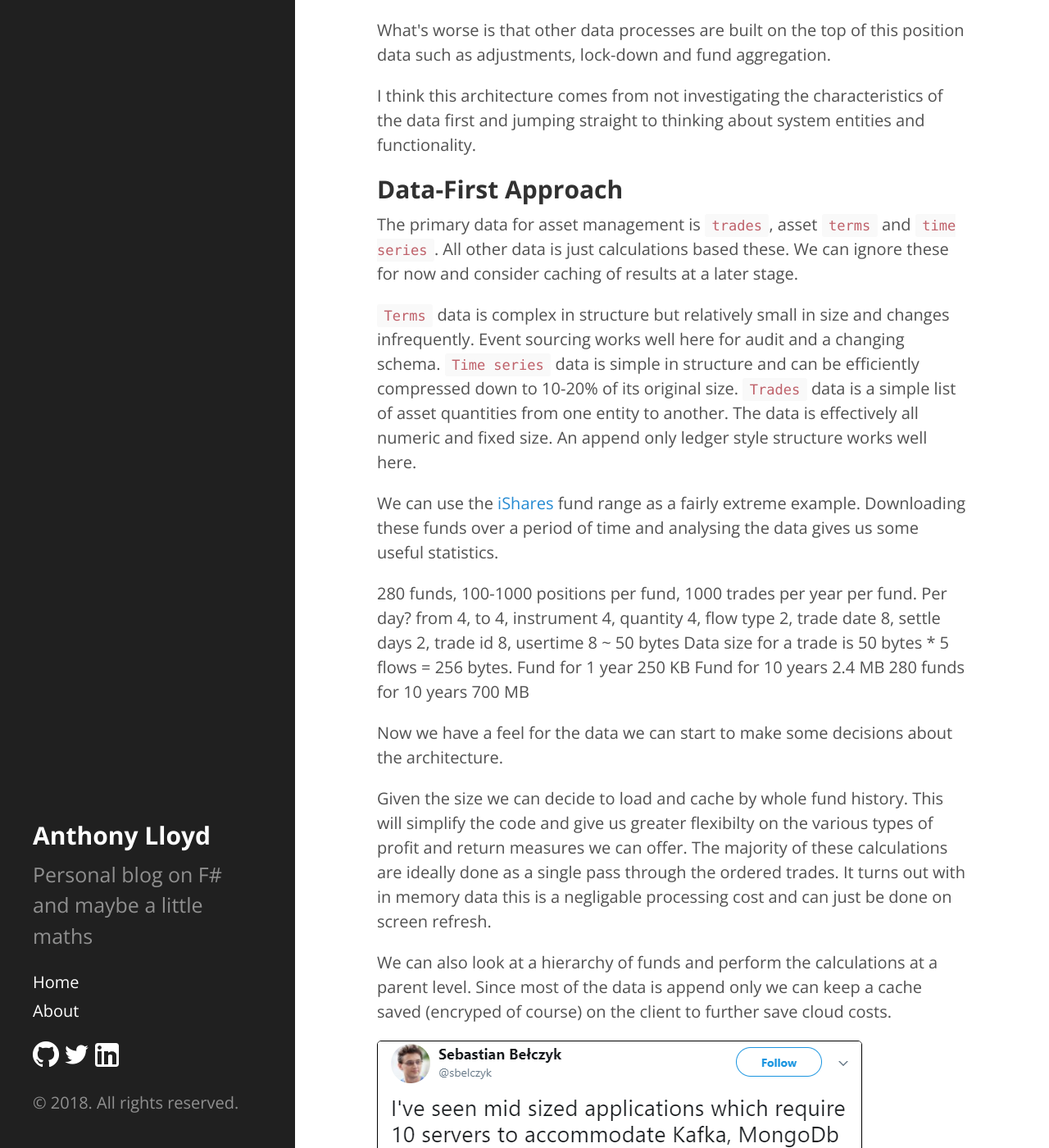
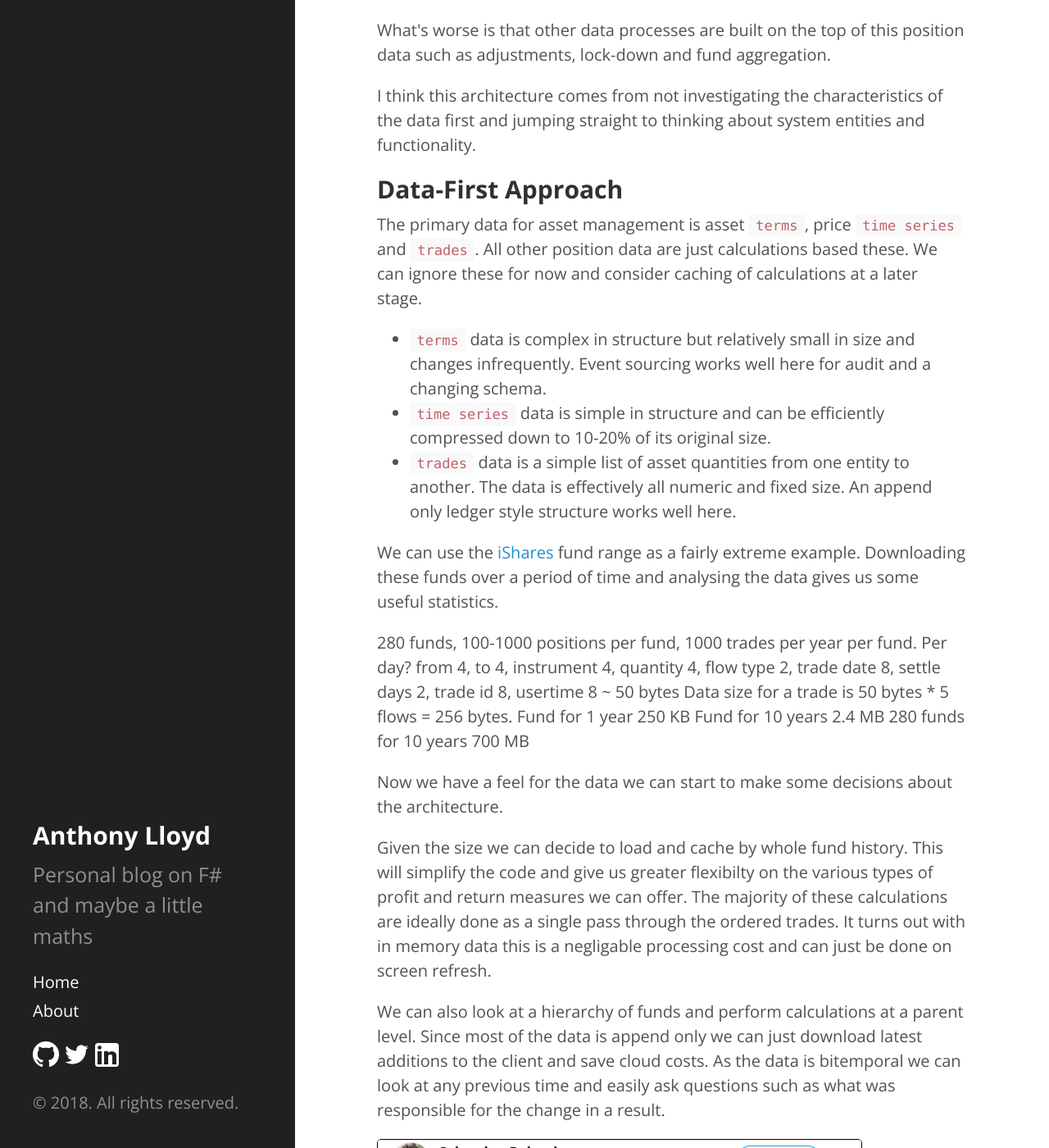
Before and after one commit to AnthonyLloyd/AnthonyLloyd.github.io, a Jekyll site: the page built from _posts/2018-02-10-architecture-data-first.html, in a window 1280 px wide and 1400 px high, scrolled down 1456 px. Shown: the whole window at 82% size. Built offline with Jekyll 4.4.1, drawn with Linux system fonts in a browser that asks for light colours; some web fonts are replaced; comment, search, counter and statistics services are not loaded; some of the changed text lies outside the part shown.

Commit message:
data first 5

```diff
--- a/_posts/2018-02-10-architecture-data-first.html
+++ b/_posts/2018-02-10-architecture-data-first.html
@@ -28,14 +28,14 @@ What is being saved is essentially a chosen set of calculation results.</p>
 <p>What's worse is that other data processes are built on the top of this position data such as adjustments, lock-down and fund aggregation.</p>
 <p>I think this architecture comes from not investigating the characteristics of the data first and jumping straight to thinking about system entities and functionality.</p>
 <h2>Data-First Approach</h2>
-<p>The primary data for asset management is <code>trades</code>, asset <code>terms</code> and <code>time series</code>.
-All other data is just calculations based these.
-We can ignore these for now and consider caching of results at a later stage.</p>
-<p><code>Terms</code> data is complex in structure but relatively small in size and changes infrequently. Event sourcing works well here for audit and a changing schema.
-<code>Time series</code> data is simple in structure and can be efficiently compressed down to 10-20% of its original size.
-<code>Trades</code> data is a simple list of asset quantities from one entity to another.
-The data is effectively all numeric and fixed size.
-An append only ledger style structure works well here.</p>
+<p>The primary data for asset management is asset <code>terms</code>, price <code>time series</code> and <code>trades</code>.
+All other position data are just calculations based these.
+We can ignore these for now and consider caching of calculations at a later stage.</p>
+<ul>
+<li><code>terms</code> data is complex in structure but relatively small in size and changes infrequently. Event sourcing works well here for audit and a changing schema.</li>
+<li><code>time series</code> data is simple in structure and can be efficiently compressed down to 10-20% of its original size.</li>
+<li><code>trades</code> data is a simple list of asset quantities from one entity to another. The data is effectively all numeric and fixed size. An append only ledger style structure works well here.</li>
+</ul>
 <p>We can use the <a href="https://www.ishares.com/uk/intermediaries/en/products/etf-product-list#!type=emeaIshares&amp;tab=overview&amp;view=list">iShares</a> fund range as a fairly extreme example.
 Downloading these funds over a period of time and analysing the data gives us some useful statistics.</p>
 <p>280 funds, 100-1000 positions per fund, 1000 trades per year per fund. Per day?
@@ -49,14 +49,15 @@ Fund for 10 years 2.4 MB
 This will simplify the code and give us greater flexibilty on the various types of profit and return measures we can offer.
 The majority of these calculations are ideally done as a single pass through the ordered trades.
 It turns out with in memory data this is a negligable processing cost and can just be done on screen refresh.</p>
-<p>We can also look at a hierarchy of funds and perform the calculations at a parent level.
-Since most of the data is append only we can keep a cache saved (encryped of course) on the client to further save cloud costs.</p>
+<p>We can also look at a hierarchy of funds and perform calculations at a parent level.
+Since most of the data is append only we can just download latest additions to the client and save cloud costs.
+As the data is bitemporal we can look at any previous time and easily ask questions such as what was responsible for the change in a result.</p>
 <img style="border:1px solid black" src="/{{site.baseurl}}public/twitter/10_servers.png" title="10 Servers"/>
 <h2>Conclusion</h2>
-<p>People are suprised when I say you can just hold this data in memory.
-We are not google, our extreme cases will be easier to estimate.
-Infinitely scalable by default leads to bad perf + complexity.</p>
-<p>In the days of cloud computing where architectural costs are more obvious right sizing the architecture to the data is more important.</p>
+<p>People are often suprised when I say full fund history can be just held in memory.</p>
+<p>We are not google. Our extreme cases will be easier to estimate.
+Infinitely scalable by default leads to complexity and bad performance.</p>
+<p>In the current time of cloud computing where architectural costs are more obvious, right sizing the architecture is all the more important.</p>
 <p>Most articles titled architecture jump straight in to some feature of the codebase.</p>
 <p>So we can build a system that is simpler, faster, more flexible and cheaper to run because we first understood the data.</p>
 <h2>References</h2>
```
Also changed, not shown: 1 other file.
